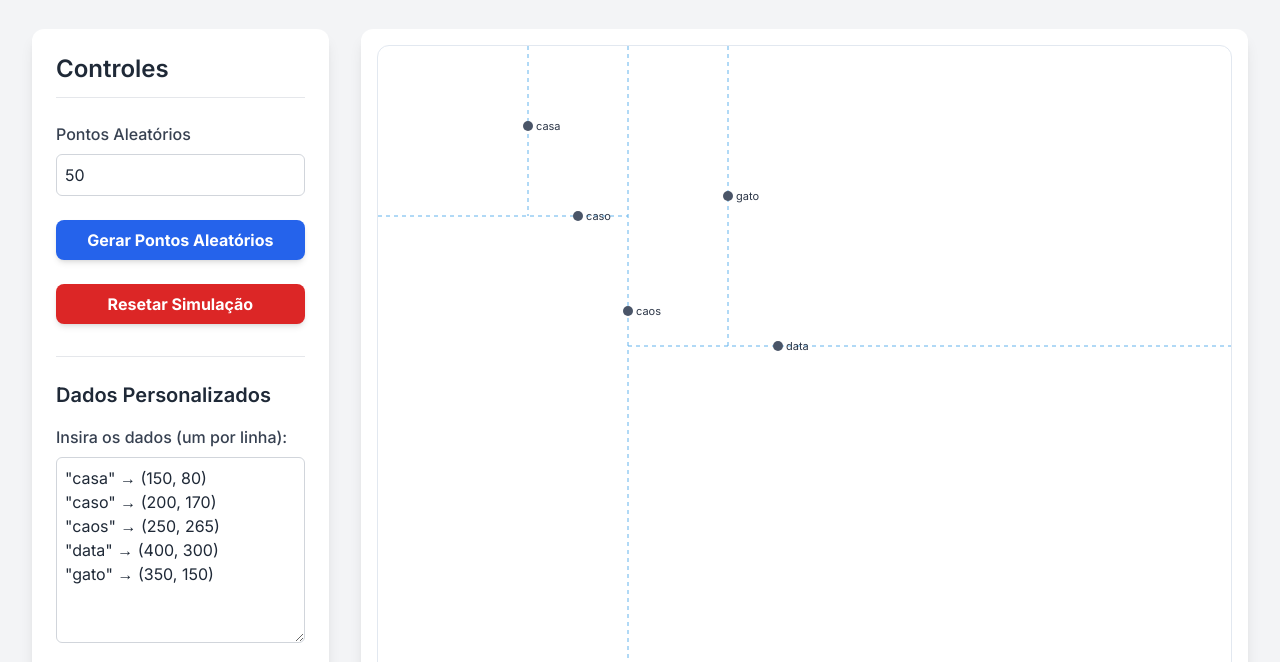
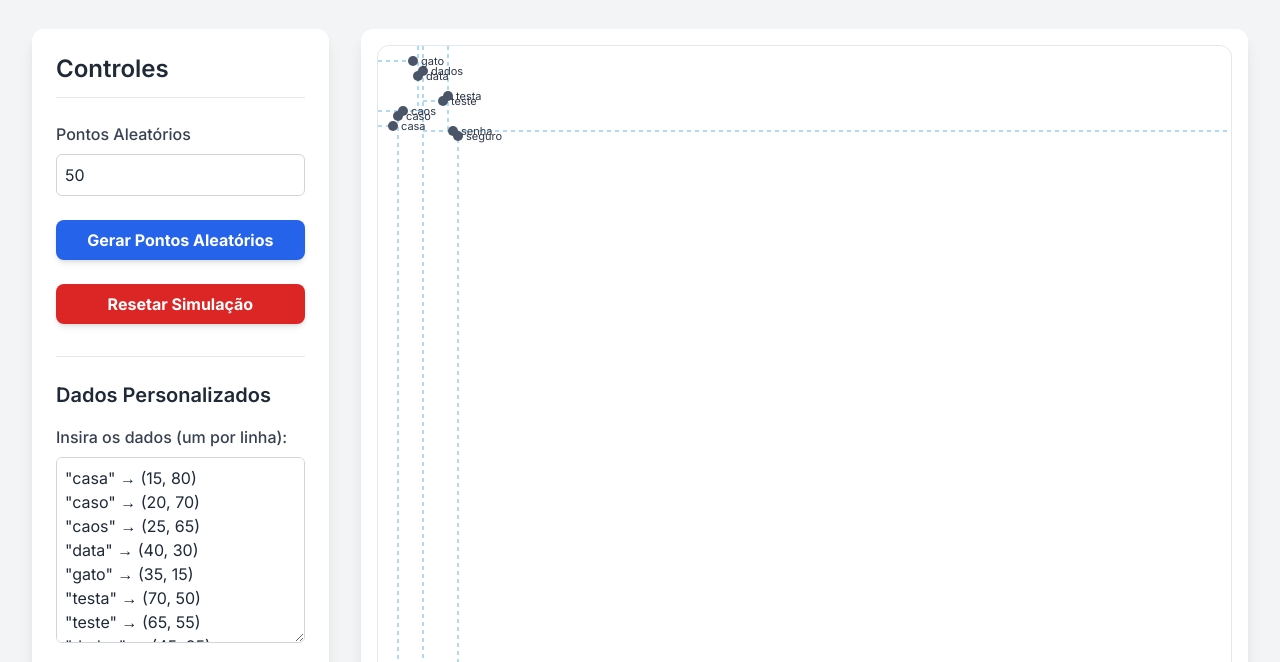
Before and after one commit to KleitonEwerton/simulador-interativo-arvore-kd, a plain HTML site: page index.html in a window 1280 px wide. Shown: the part 111-773 px from the top of the page. Drawn offline with nearby package versions, Linux system fonts and the light colour scheme.

Commit message:
Update index.html

```diff
--- a/index.html
+++ b/index.html
@@ -352,11 +352,16 @@
             // --- Inicialização ---
             function initializeWithSampleData() {
                 const sampleData = [
-                    '"casa" → (150, 80)',
-                    '"caso" → (200, 170)',
-                    '"caos" → (250, 265)',
-                    '"data" → (400, 300)',
-                    '"gato" → (350, 150)'
+                    '"casa" → (15, 80)',
+                    '"caso" → (20, 70)',
+                    '"caos" → (25, 65)',
+                    '"data" → (40, 30)',
+                    '"gato" → (35, 15)',
+                    '"testa" → (70, 50)',
+                    '"teste" → (65, 55)',
+                    '"dados" → (45, 25)',
+                    '"seguro" → (80, 90)',
+                    '"senha" → (75, 85)'
                 ].join('\n');
                 customDataInput.value = sampleData;
                 loadCustomDataBtn.click();
```
